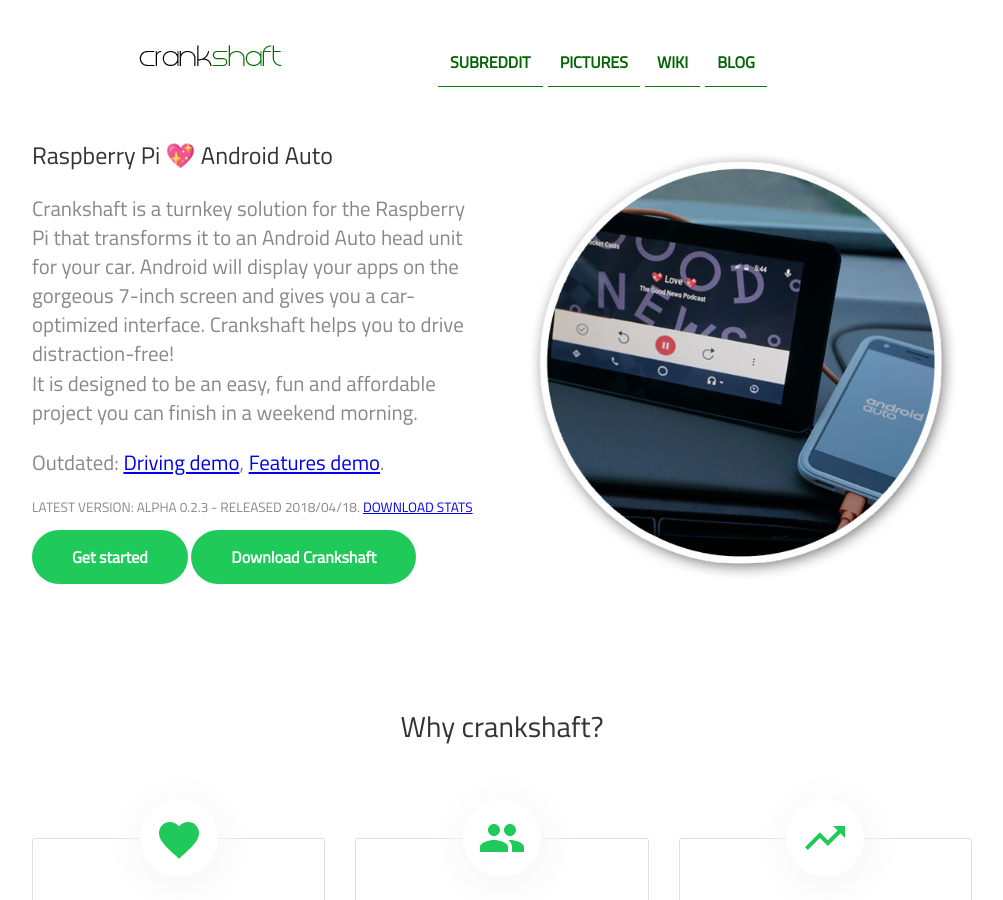
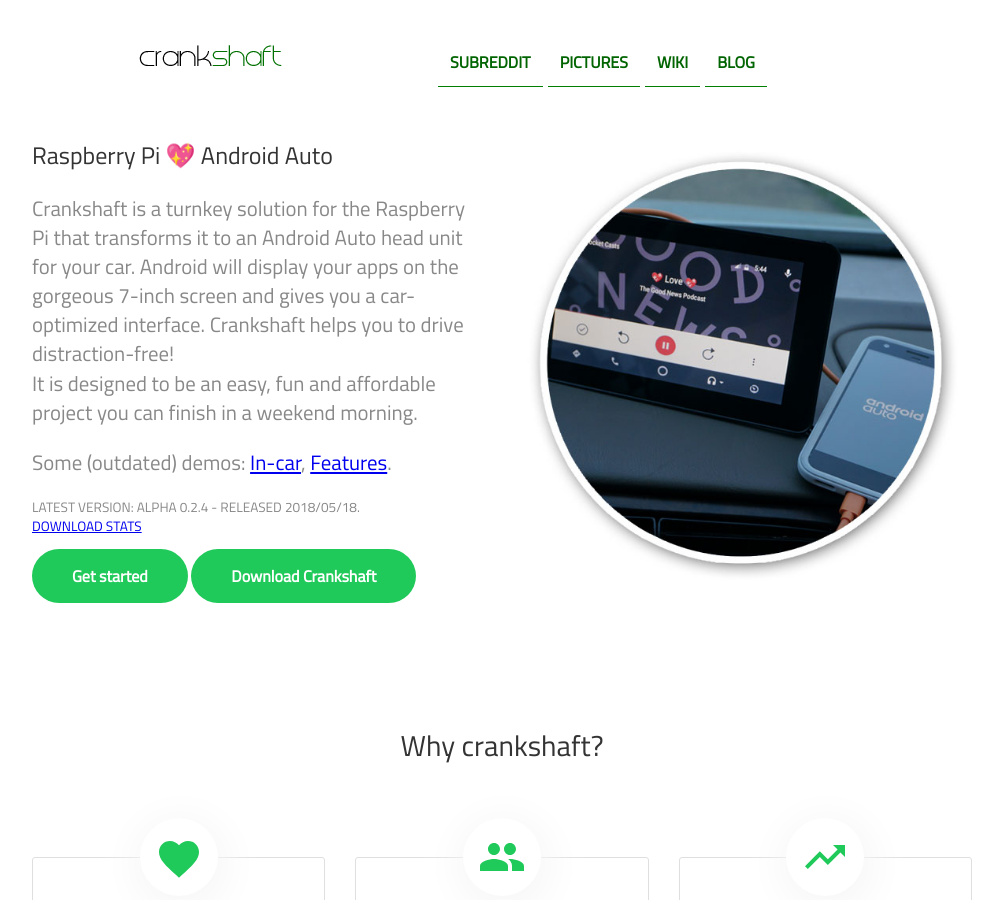
Before and after one commit to opencardev/getcrankshaft.github.io, a Jekyll site: the page built from index.html, in a window 1280 px wide and 900 px high. Shown: the whole window, without its empty margins (138-1141 px from the left). Built offline with Jekyll 4.4.1, drawn with Linux system fonts in a browser that asks for light colours.

Commit message:
[site] update index to new version

```diff
--- a/index.html
+++ b/index.html
@@ -9,15 +9,15 @@
 				<div class="maintitle">Raspberry Pi 💖 Android Auto</div>
 				<p>Crankshaft is a turnkey solution for the Raspberry Pi that transforms it to an Android Auto head unit for your car. Android will display your apps on the gorgeous 7-inch screen and gives you a car-optimized interface. Crankshaft helps you to drive distraction-free!<br />
 					It is designed to be an easy, fun and affordable project you can finish in a weekend morning.</p>
-				<p>Outdated: <a href="https://photos.google.com/share/AF1QipP3hcflM2fty5ziB_yuFl1_4hJL2r1LlWdvdUgCROp0DqsgiTJgm5lJUoDY6aO5aA/photo/AF1QipP1fOBkbERhqqrxH7asmEPUr9bvUilW8-RpQnbI?key=SmkydlU1eVFEb20xOHFJX0ZZUk9KY3NGR2dlcVhB" target="_blank">Driving demo</a>, <a href="https://youtu.be/tFEpfuDBDjM" target="_blank">Features demo</a>.</p>
-				<p class="subtitle">Latest version: Alpha 0.2.3 - Released 2018/04/18. <a href="http://www.somsubhra.com/github-release-stats/?username=htruong&repository=crankshaft" target="_blank">Download stats</a> <!--<br /><a href="https://www.reddit.com/r/crankshaft/comments/8agvly/_/" target="_blank">Read the release announcement</a>--></p>
+				<p>Some (outdated) demos: <a href="https://photos.google.com/share/AF1QipP3hcflM2fty5ziB_yuFl1_4hJL2r1LlWdvdUgCROp0DqsgiTJgm5lJUoDY6aO5aA/photo/AF1QipP1fOBkbERhqqrxH7asmEPUr9bvUilW8-RpQnbI?key=SmkydlU1eVFEb20xOHFJX0ZZUk9KY3NGR2dlcVhB" target="_blank">In-car</a>, <a href="https://youtu.be/tFEpfuDBDjM" target="_blank">Features</a>.</p>
+				<p class="subtitle">Latest version: Alpha 0.2.4 - Released 2018/05/18.<br /><a href="http://www.somsubhra.com/github-release-stats/?username=htruong&repository=crankshaft" target="_blank">Download stats</a> <!--<br /><a href="https://www.reddit.com/r/crankshaft/comments/8agvly/_/" target="_blank">Read the release announcement</a>--></p>
 				<div class="button">
 					<a href="https://github.com/htruong/crankshaft/wiki/Getting-started-with-Crankshaft" target="_blank">Get started</a> <a href="https://github.com/htruong/crankshaft/releases" target="_blank">Download Crankshaft</a>
 				</div>
 			</div>
 		</div>
 		<div class="column">
-			<img src="/images/crankshaft1.jpg" alt="Not a sheep">
+			<img src="/images/crankshaft1.jpg" alt="Crankshaft Open Auto GNU/Linux - Open source Android Auto for your old car!">
 		</div>
 	</div>
 </header>
```
